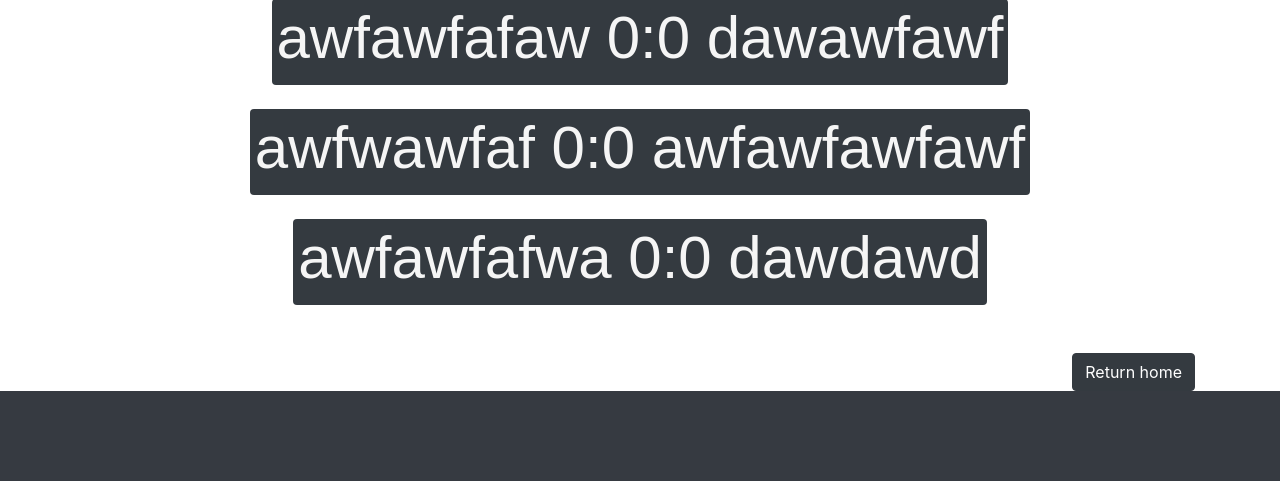
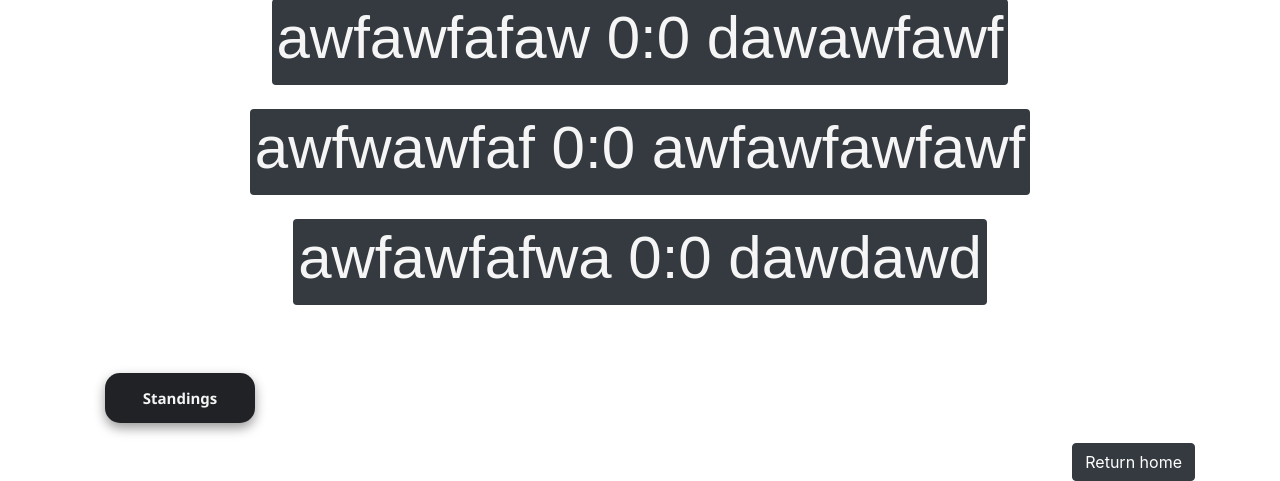
Before and after one commit to ReptilianEye/MyTournamentApp, a Flask app: page /public-schedule in a window 1280 px wide. Shown: the part 2107-2588 px from the top of the page. Before the commit the page ends 2498 px from the top, so only its background shows below. Run offline with Flask 2, Linux system fonts and the light colour scheme; a user stored in the database is signed in; data comes from the database, SQL or seed files in the repository; both versions use the stored data as it was after the commit; some libraries are stand-ins or nearby versions; some web fonts are replaced.

Commit message:
standing button in public schedule added

```diff
--- a/website/templates/public_schedule.html
+++ b/website/templates/public_schedule.html
@@ -14,6 +14,9 @@ content %}
 </ol>
 
 <br />
+<a href="/public-standings">
+  <button type="button" class="btn-danger_nav_schedule">Standings</button>
+</a>
 
 <div align="right">
   <a type="button" href="/" class="btn btn-dark">Return home</a>
--- a/website/views.py
+++ b/website/views.py
@@ -221,8 +221,19 @@ def show_standings():
         id=current_user.actual_tournament_id).first()
     if not tournament.standings:
         prepareStandings(tournament)
-    standings = db.session.query(Standing).order_by(Standing.points.desc())
+    standings = db.session.query(Standing).filter(Standing.tournament_id.like(tournament.id)).order_by(Standing.points.desc())
     return render_template("standing.html", user=current_user, standings=standings)
+
+@views.route('/public-standings')
+@login_required
+def show_public_standings():
+    tournament = Tournament.query.filter_by(
+        is_public=True).first()
+    if not tournament.standings:
+        prepareStandings(tournament)
+    standings = db.session.query(Standing).filter(Standing.tournament_id.like(tournament.id)).order_by(Standing.points.desc())
+    return render_template("standing.html", user=current_user, standings=standings)
+
 
 
 def prepareStandings(tournament):
```
Also changed, not shown: website/templates/schedule.html (+49 -18 lines), website/database.db.
